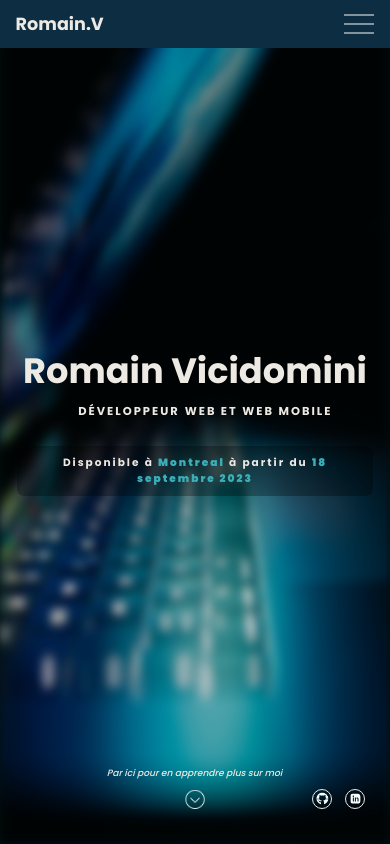
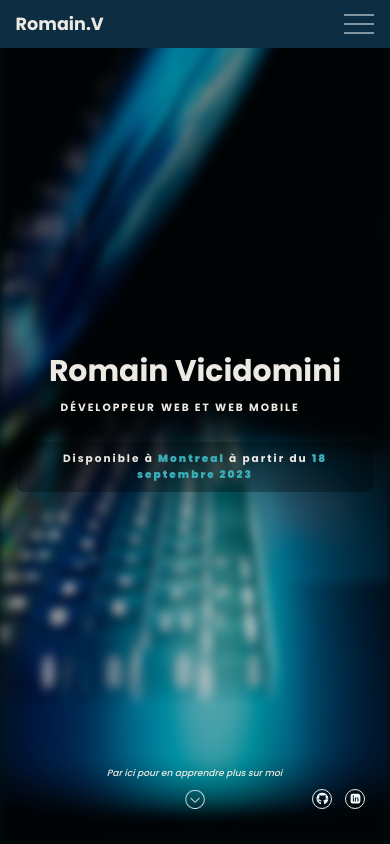
Before and after one commit to RomainVicidomini/Portfolio-VicidominiRomain, a React (Vite) app: page / in a window 390 px wide. Shown: the top 844 px of the page. Built offline with nearby package versions, Linux system fonts and the light colour scheme.

Commit message:
corretion responsive home max-width 425px

```diff
--- a/src/components/Home/home.scss
+++ b/src/components/Home/home.scss
@@ -193,3 +193,19 @@ position: absolute;
     }
   }
 }
+
+@media (max-width:425px){
+
+  .home {
+    padding: 1rem 2% 1rem 2%;
+
+    &__name{
+      font-size: 3.4rem;
+    }
+    &__title-1{
+      font-size: 1.2rem;
+      transform: translateX(5rem);
+      width: calc(100% - 5rem);
+    }
+  }
+}
```
